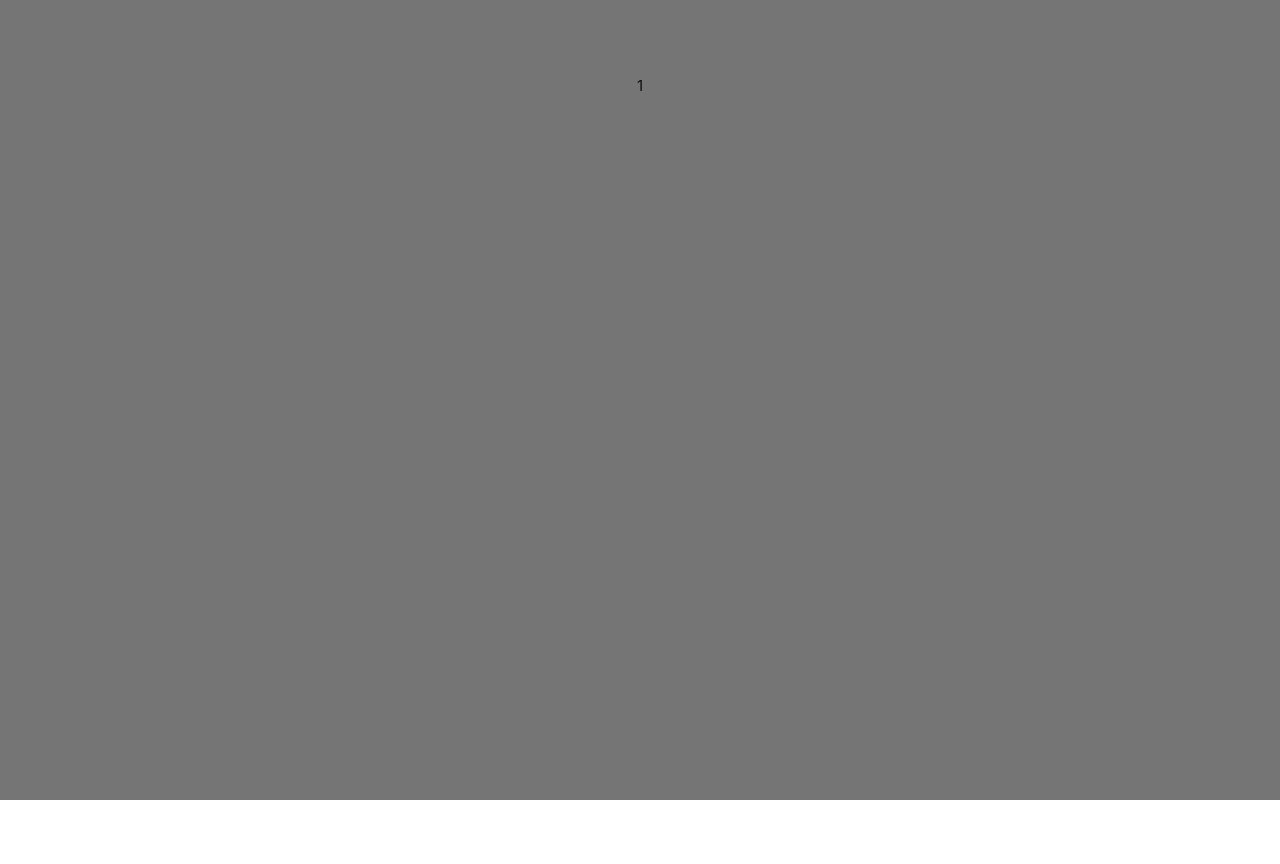
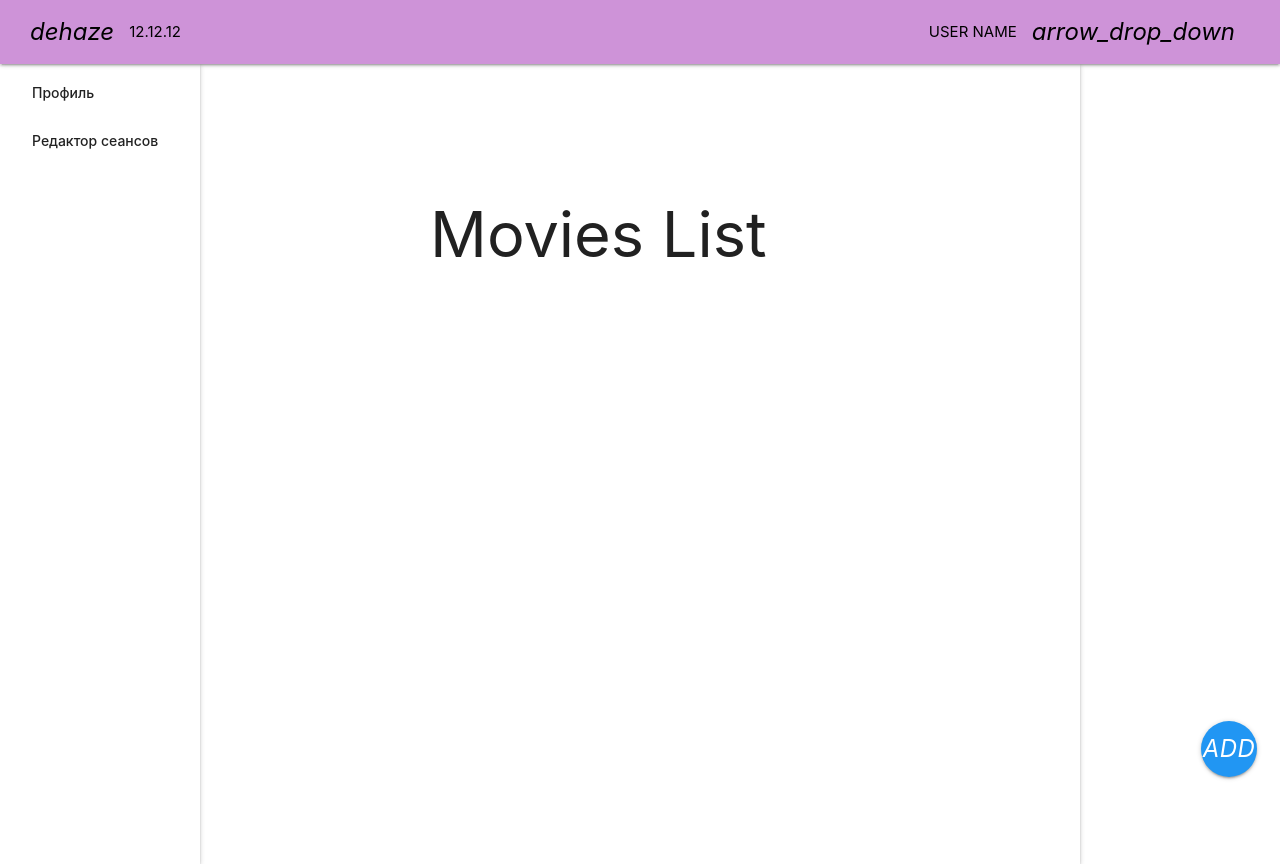
Before and after one commit to 29907ilya/MTProject, a Vue app: page / in a window 1280 px wide. Before the commit the page ends 800 px from the top, so only its background shows below. Built offline with nearby package versions, Linux system fonts and the light colour scheme; the HTML template or start-up script is replaced by a standard one.

Commit message:
added styles

```diff
--- a/src/App.vue
+++ b/src/App.vue
@@ -13,7 +13,7 @@ import MainLayout from './layouts/MainLayout.vue'
 export default {
   computed: {
     layout () {
-      return (this.$route.meta.layout || 'empty') + '-layout'
+      return (this.$route.meta.layout || 'main') + '-layout'
     }
   },
   components: {
--- a/src/assets/index.css
+++ b/src/assets/index.css
@@ -1,3 +1,4 @@
+
 .empty-layout {
   display: -webkit-flex;
   display: -ms-flexbox;
@@ -20,9 +21,13 @@
 .helper-text.invalid {
   color: #f44336;
 }
+
 .app-page {
   padding: 2rem;
+  height: 100vh;
+  box-shadow: 0px  2px 2px 0 rgb(0 0 0 / 14%), 0 3px 1px -2px rgb(0 0 0 / 12%), 0 1px 5px 0 rgb(0 0 0 / 20%);
 }
+
 .app-main-layout {
   position: relative;
   min-height: 100vh;
@@ -35,7 +40,7 @@
   transition: transform 0.3s;
   transition: transform 0.3s, -webkit-transform 0.3s;
   bottom: 0 !important;
-  height: auto !important;
+  height: 100vh !important;
 }
 .app-sidenav.open {
   -webkit-transform: translateX(0);
@@ -73,6 +78,7 @@
   padding-right: 200px;
   transition: padding-left 0.3s;
   position: relative;
+  height: 10vh;
 }
 .app-content.full {
   padding-left: 0;
--- a/src/layouts/MainLayout.vue
+++ b/src/layouts/MainLayout.vue
@@ -40,6 +40,9 @@
 
     <ul class="sidenav app-sidenav open">
       <li>
+        <a href="#" class="waves-effect waves-grey pointer">Профиль</a>
+      </li>
+      <li>
         <a href="#" class="waves-effect waves-grey pointer">Редактор сеансов</a>
       </li>
     </ul>
--- a/src/router/index.js
+++ b/src/router/index.js
@@ -1,12 +1,7 @@
 import { createRouter, createWebHistory } from 'vue-router'
-import Home from '../views/Home.vue'
 
 const routes = [
-  {
-    path: '/',
-    name: 'Home',
-    component: Home
-  },
+
   {
     path: '/login',
     name: 'login',
@@ -32,7 +27,7 @@ const routes = [
     component: () => import('../views/Profile.vue')
   },
   {
-    path: '/main',
+    path: '/',
     name: 'main',
     meta: { layout: 'main' },
     component: () => import('../views/MainPage.vue')
--- a/src/views/Home.vue
+++ /dev/null
@@ -1,15 +0,0 @@
-<template>
-  <div>
-    1
-  </div>
-</template>
-
-<script>
-
-export default {
-  name: 'Home',
-  components: {
-
-  }
-}
-</script>
--- a/src/views/MainPage.vue
+++ b/src/views/MainPage.vue
@@ -1,8 +1,8 @@
 <template>
   <main class="app-content">
-    <div class="app-page">
+
       <h1>Movies List</h1>
       <router-view />
-    </div>
+
   </main>
 </template>
```
